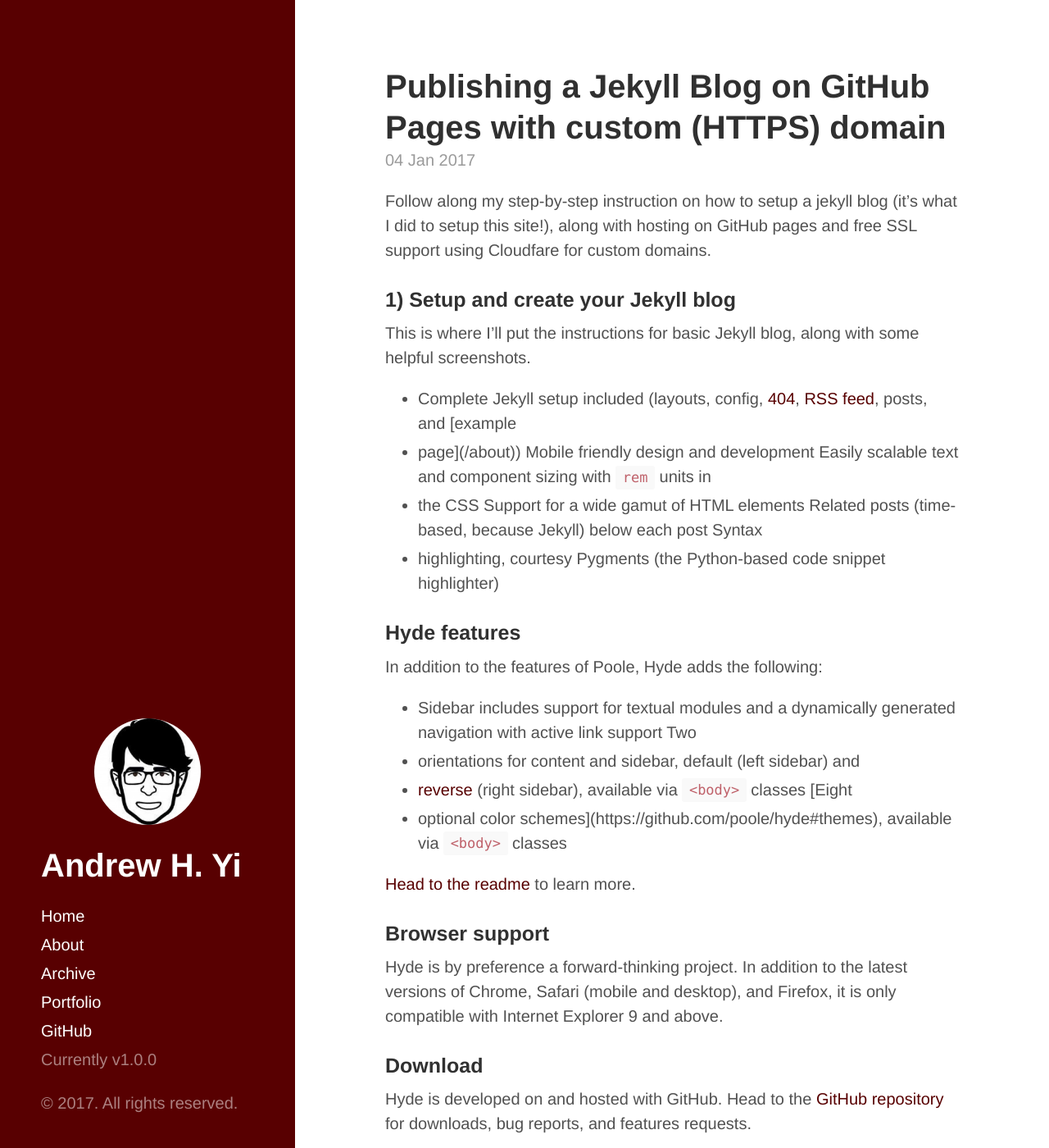
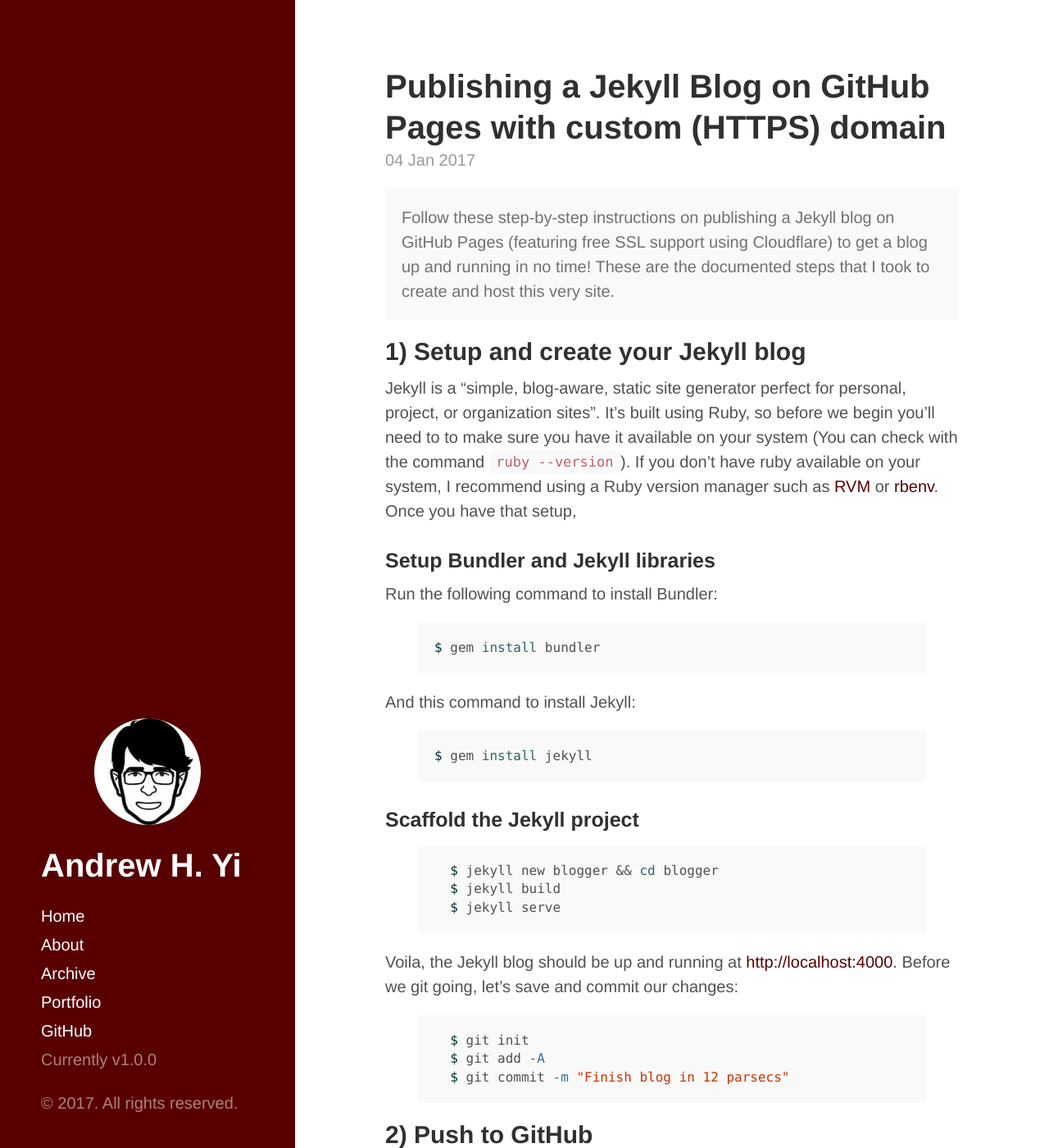
Before and after one commit to AndrewHYi/andrewhyi.github.io, a Jekyll site: the page built from _posts/2017-01-04-publish-jekyll-on-github-pages.md, in a window 1280 px wide and 1400 px high. Shown: the whole window at 82% size. Built offline with Jekyll 4.4.1, drawn with Linux system fonts in a browser that asks for light colours; some of the changed text lies outside the part shown.

Commit message:
Finish Post 2 on publishing jekyll blog

```diff
--- a/_posts/2017-01-04-publish-jekyll-on-github-pages.md
+++ b/_posts/2017-01-04-publish-jekyll-on-github-pages.md
@@ -2,38 +2,116 @@
 layout: post
 title: Publishing a Jekyll Blog on GitHub Pages with custom (HTTPS) domain
 ---
+<div class="message">
+  Follow these step-by-step instructions on publishing a Jekyll blog on GitHub Pages (featuring free SSL
+  support using Cloudflare) to get a blog up and running in no time! These are the documented steps
+  that I took to create and host this very site.
+</div>
 
-Follow along my step-by-step instruction on how to setup a jekyll blog (it's what I did to setup
-this site!), along with hosting on GitHub pages and free SSL support using Cloudfare for custom
-domains.
+## 1) Setup and create your Jekyll blog
 
-### 1) Setup and create your Jekyll blog
+Jekyll is a "simple, blog-aware, static site generator perfect for personal, project, or organization
+sites". It's built using Ruby, so before we begin you'll need to to make sure you have it available
+on your system (You can check with the command `ruby --version`). If you don't have ruby available
+on your system, I recommend using a Ruby version manager such as [RVM](https://rvm.io/)
+or [rbenv](https://github.com/rbenv/rbenv). Once you have that setup,
 
-This is where I'll put the instructions for basic Jekyll blog, along with some helpful screenshots.
-* Complete Jekyll setup included (layouts, config, [404](/404), [RSS feed](/atom.xml), posts, and [example
-* page](/about)) Mobile friendly design and development Easily scalable text and component sizing with `rem` units in
-* the CSS Support for a wide gamut of HTML elements Related posts (time-based, because Jekyll) below each post Syntax
-* highlighting, courtesy Pygments (the Python-based code snippet highlighter)
+### Setup Bundler and Jekyll libraries
 
-### Hyde features
+Run the following command to install Bundler:
+{%highlight bash%}$ gem install bundler{% endhighlight %}
 
-In addition to the features of Poole, Hyde adds the following:
+And this command to install Jekyll:
+{%highlight bash%}$ gem install jekyll{% endhighlight %}
 
-* Sidebar includes support for textual modules and a dynamically generated navigation with active link support Two
-* orientations for content and sidebar, default (left sidebar) and
-* [reverse](https://github.com/poole/lanyon#reverse-layout) (right sidebar), available via `<body>` classes [Eight
-* optional color schemes](https://github.com/poole/hyde#themes), available via `<body>` classes
+### Scaffold the Jekyll project
+{%highlight bash%}
+  $ jekyll new blogger && cd blogger
+  $ jekyll build
+  $ jekyll serve
+{% endhighlight %}
 
-[Head to the readme](https://github.com/poole/hyde#readme) to learn more.
+Voila, the Jekyll blog should be up and running at <http://localhost:4000>.
+Before we git going, let's save and commit our changes:
 
-### Browser support
+{%highlight bash%}
+  $ git init
+  $ git add -A
+  $ git commit -m "Finish blog in 12 parsecs"
+{% endhighlight %}
 
-Hyde is by preference a forward-thinking project. In addition to the latest versions of Chrome, Safari (mobile and
-desktop), and Firefox, it is only compatible with Internet Explorer 9 and above.
+## 2) Push to GitHub
+Now that we have a basic Jekyll blog ready, let's set up our GitHub repository:
 
-### Download
+### Set up GitHub repository
+![](/public/images/2017-01-04/github_newrepo.jpg)
+* Replace `YOUR_USERNAME` with your actual GitHub profile name.
+* The choice of using a public vs. private repo is up to you! (Both will work).
 
-Hyde is developed on and hosted with GitHub. Head to the <a href="https://github.com/poole/hyde">GitHub repository</a>
-for downloads, bug reports, and features requests.
+Once you create the repo, take note of the remote url and add it to your local Jekyll project...
+  and then just push!
+{%highlight bash%}
+  $ git remote add origin [GITHUB_REMOTE_URL]
+  $ git push origin master
+{% endhighlight %}
 
-Thanks!
+Check out your site at <https://YOUR_USERNAME.github.com>. Notice that, amazingly enough, GitHub
+Pages supports HTTPS out of the box!
+
+## 3) Use a custom domain name
+Great, now your site is up and running on GitHub. But what if we want to use a custom domain name?
+Assuming you have a domain name ready (I purchased `andrewyi.xyz` from name.com), you'll need to
+login to your domain registar's site and add some DNS Records:
+
+![](/public/images/2017-01-04/namedotcom_dns_github.jpg)
+
+* Those two IP addresses that I'm using for the A records (`192.30.252.153` and `192.30.252.154`) were
+    taken from the following GitHub article, under the "DNS configuration errors" section:
+    <https://help.github.com/articles/troubleshooting-custom-domains>.
+* You'll also need to add the CNAME record for your domain if you want the `www` subdomain to work.
+
+Now all you need to do is add your custom domain name in the settings page of your repo.
+
+![](/public/images/2017-01-04/github_settings.jpg)
+
+* **NB**: I was experiencing an issue where pushes to remote would remove the custom domain. Using
+    an alternative method for adding a custom domain name fixed the issue:
+    [GitHub instructions](https://help.github.com/articles/troubleshooting-custom-domains/)
+    (i.e. involves adding a `CNAME` file in the project directory, with the content being your
+    custom domain).
+
+And now, check out your custom domain using your favorite browser! Unfortunately, although GitHub
+supports HTTPS for `github.io` domain names, it doesn't work with custom domains. *However*,
+Cloudflare offers a FREE solution that will let us work around this problem.
+
+## 4) Obtaining the shiny green padlock (SSL)
+Setting up SSL for our custom domain is super easy using Cloudflare.
+After you sign-up for a free Cloudflare account at <https://www.cloudflare.com/a/sign-up>
+(I used the "Free Website" tier, which costs $0/month, without the need to enter a credit card
+number), all you need to do is to submit a form with your custom domain:
+
+![](/public/images/2017-01-04/cloudflare_signup.jpg)
+* Just add the domain you used for GitHub here, and it will auto detect your DNS records.
+
+![](/public/images/2017-01-04/cloudflare_scanning.jpg)
+* Scanning...Scanning...Scanning...
+
+![](/public/images/2017-01-04/cloudflare_auto_records.jpg)
+
+Now all you need to do is to (1) remove the DNS records we added in the previous step
+**AND** (2) edit your nameservers as instructed by Cloudflare:
+
+![](/public/images/2017-01-04/namedotcom_dns_github.jpg)
+* Remember these DNS Records we added? *Remove them!*
+
+![](/public/images/2017-01-04/namedotcom_ns_cloudflare.jpg)
+It may take up to 24 hours, but *eventually* you should be able to visit `https://YOUR_DOMAIN`.
+Presto, green lock in the url bar!
+
+### 5) Other improvements/tweaks to consider:
+* [Cloudflare, Caching/CDN Setup](https://support.cloudflare.com/hc/en-us/articles/200168256-What-are-Cloudflare-s-caching-levels-)
+* [Cloudflare, Force HTTPS redirection](https://support.cloudflare.com/hc/en-us/articles/200170536-How-do-I-redirect-all-visitors-to-HTTPS-SSL-)
+* [Cloudflare, SSL options](https://support.cloudflare.com/hc/en-us/articles/203295200-What-are-my-options-for-enabling-SSL-support-at-Cloudflare-)
+
+***
+*[edit: 2017-07-08] Update instructions and screenshots*
```
Also changed, not shown: public/images/2017-01-04/cloudflare_auto_records.jpg (added), public/images/2017-01-04/cloudflare_dns_pending.jpg (added), public/images/2017-01-04/cloudflare_done.jpg (added), public/images/2017-01-04/cloudflare_ns_changes.jpg (added), public/images/2017-01-04/cloudflare_plans.jpg (added), public/images/2017-01-04/cloudflare_scanning.jpg (added), public/images/2017-01-04/cloudflare_signup.jpg (added), public/images/2017-01-04/github_newrepo.jpg (added), public/images/2017-01-04/github_settings.jpg (added), public/images/2017-01-04/namedotcom_dns_github.jpg (added), public/images/2017-01-04/namedotcom_ns_cloudflare.jpg (added), public/images/2017-01-04/namedotcom_ns_default.jpg (added).
